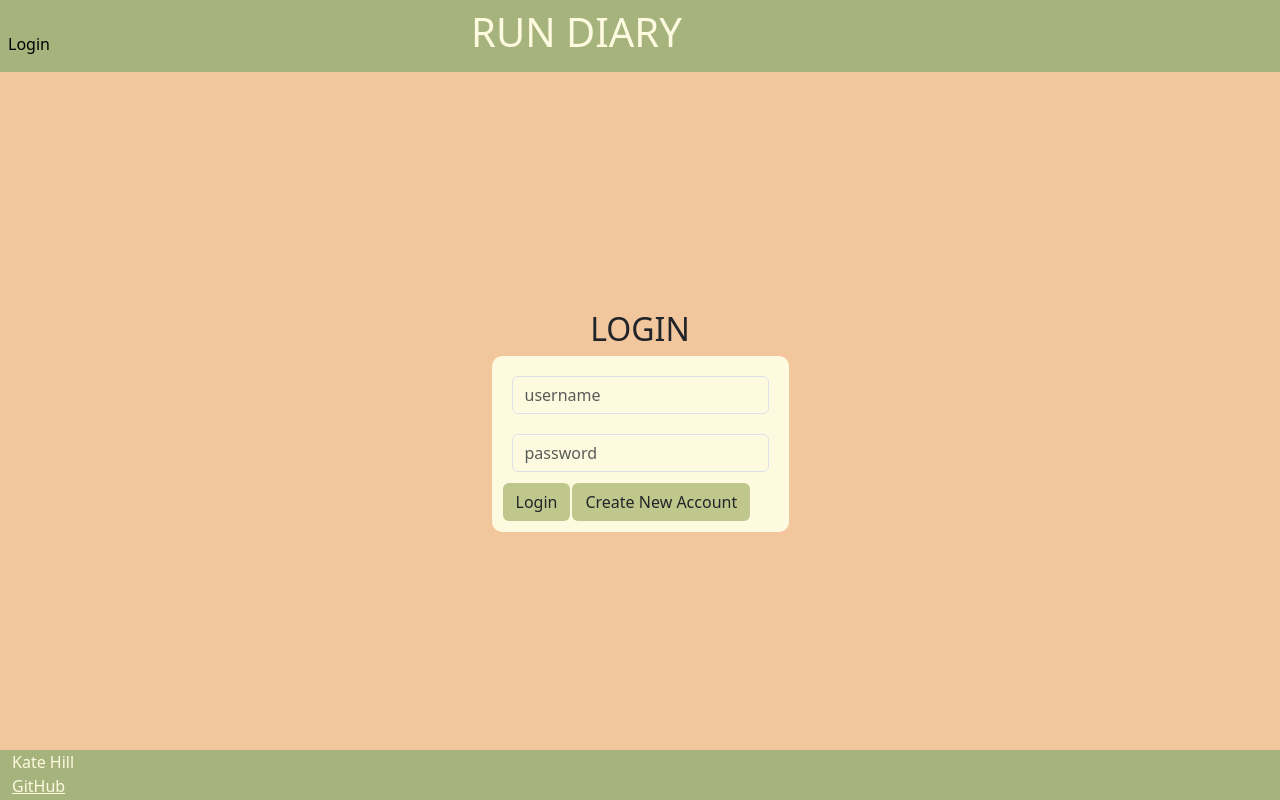
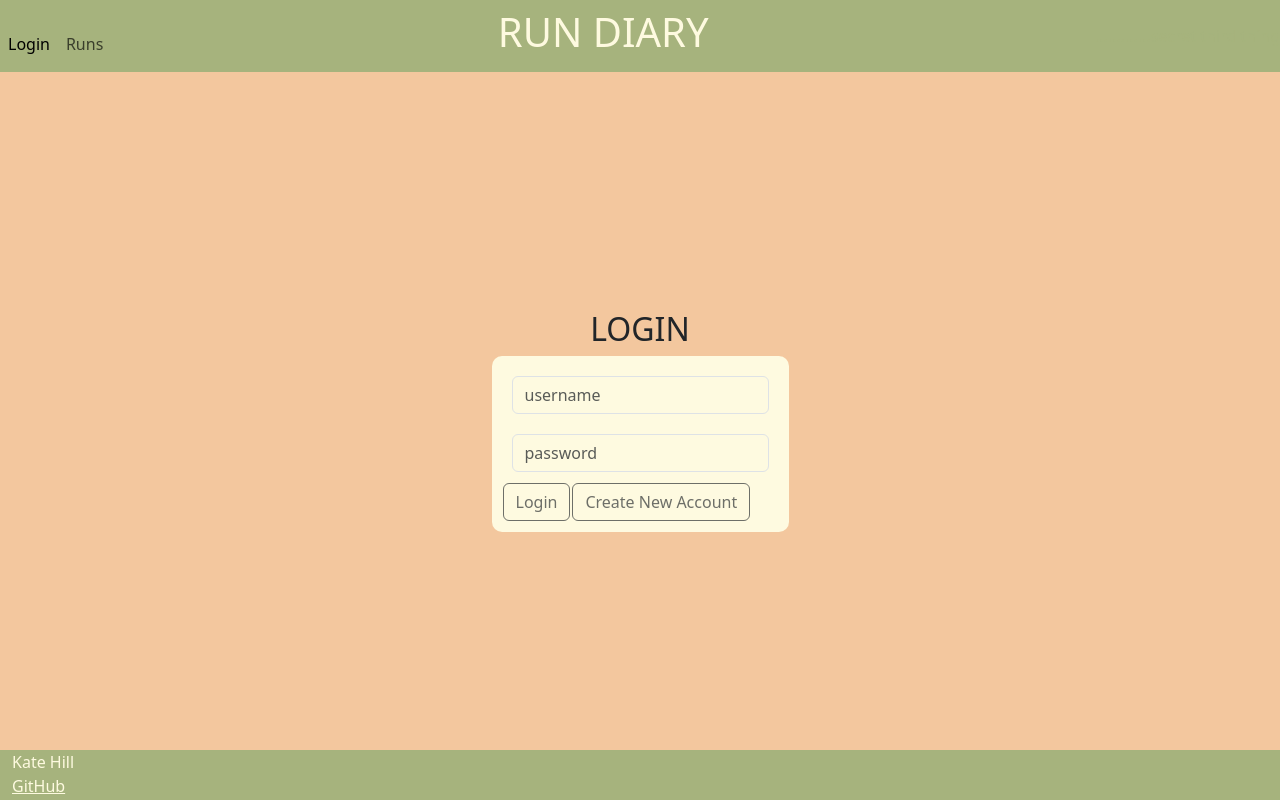
Before and after one commit to katelynjayne/startup, a React (Vite) app: page / in a window 1280 px wide. Built offline with nearby package versions, Linux system fonts and the light colour scheme.

Commit message:
LOGIN WORKING

```diff
--- a/src/app.jsx
+++ b/src/app.jsx
@@ -20,8 +20,7 @@ export default function App() {
             <nav className="navbar">
                 <menu className="navbar-nav">
                     <li className="nav-item"><NavLink className="nav-link" to=''>Login</NavLink></li>
-                    {authState === AuthState.Authenticated && (
-                    <li className="nav-item"><NavLink className="nav-link" to='/runs'>Runs</NavLink></li>)}
+                    <li className="nav-item"><NavLink className="nav-link" to='/runs'>Runs</NavLink></li>
                     {authState === AuthState.Authenticated && (
                     <li className="nav-item"><NavLink className="nav-link"to='/add'>Add Run</NavLink></li>)}
                 </menu>
--- /dev/null
+++ b/src/login/authenticated.jsx
@@ -0,0 +1,19 @@
+import React from 'react';
+import { useNavigate } from 'react-router-dom';
+
+export function Authenticated(props) {
+  const navigate = useNavigate();
+
+  function logout() {
+    localStorage.removeItem('userName');
+    props.onLogout();
+  }
+
+  return (
+    <div>
+      <h2 className='playerName'>{props.userName}</h2>
+      <button className="btn custom-btn" onClick={() => navigate("/runs")}>My Runs</button>
+      <button className="btn custom-btn" onClick={() => logout()}>Logout</button>
+    </div>
+  );
+}
--- a/src/login/login.jsx
+++ b/src/login/login.jsx
@@ -1,19 +1,23 @@
 import React from 'react';
 
-export function Login() {
+import { Unauthenticated } from './unauthenticated';
+import { Authenticated } from './authenticated';
+import { AuthState } from './authState';
+
+export function Login({userName, authState, onAuthChange}) {
   return (
     <main>
-      <h2>LOGIN</h2>
-      <form method="get" action="runs">
-        <div>
-          <input type="text" placeholder="username" className="form-control custom-input" />
-        </div>
-        <div>
-          <input type="password" placeholder="password" className="form-control custom-input" />
-        </div>
-        <button type="submit" className="btn custom-btn">Login</button>
-        <button type="submit" className="btn custom-btn">Create New Account</button>
-      </form>
+      {authState === AuthState.Authenticated && (
+          <Authenticated userName={userName} onLogout={() => onAuthChange(userName, AuthState.Unauthenticated)} />
+        )}
+        {authState === AuthState.Unauthenticated && (
+          <Unauthenticated
+            userName={userName}
+            onLogin={(loginUserName) => {
+              onAuthChange(loginUserName, AuthState.Authenticated);
+            }}
+          />
+        )}
     </main>
   );
 }
--- /dev/null
+++ b/src/login/unauthenticated.jsx
@@ -0,0 +1,34 @@
+import React from 'react';
+
+import Button from 'react-bootstrap/Button';
+
+export function Unauthenticated(props) {
+  const [userName, setUserName] = React.useState(props.userName);
+  const [password, setPassword] = React.useState('');
+
+  async function loginUser() {
+    localStorage.setItem('userName', userName);
+    props.onLogin(userName);
+  }
+
+  async function createUser() {
+    localStorage.setItem('userName', userName);
+    props.onLogin(userName);
+  }
+
+  return (
+    <>
+    <h2>LOGIN</h2>
+      <form method="get" action="runs">
+        <div>
+          <input type="text" placeholder="username" className="form-control custom-input" value={userName} onChange={(e) => setUserName(e.target.value)} />
+        </div>
+        <div>
+          <input type="password" placeholder="password" className="form-control custom-input" onChange={(e) => setPassword(e.target.value)}/>
+        </div>
+        <button type="submit" className="btn custom-btn" onClick={() => loginUser()} disabled={!userName || !password}>Login</button>
+        <button type="submit" className="btn custom-btn" onClick={() => createUser()} disabled={!userName || !password}>Create New Account</button>
+      </form>
+    </>
+  );
+}
```
